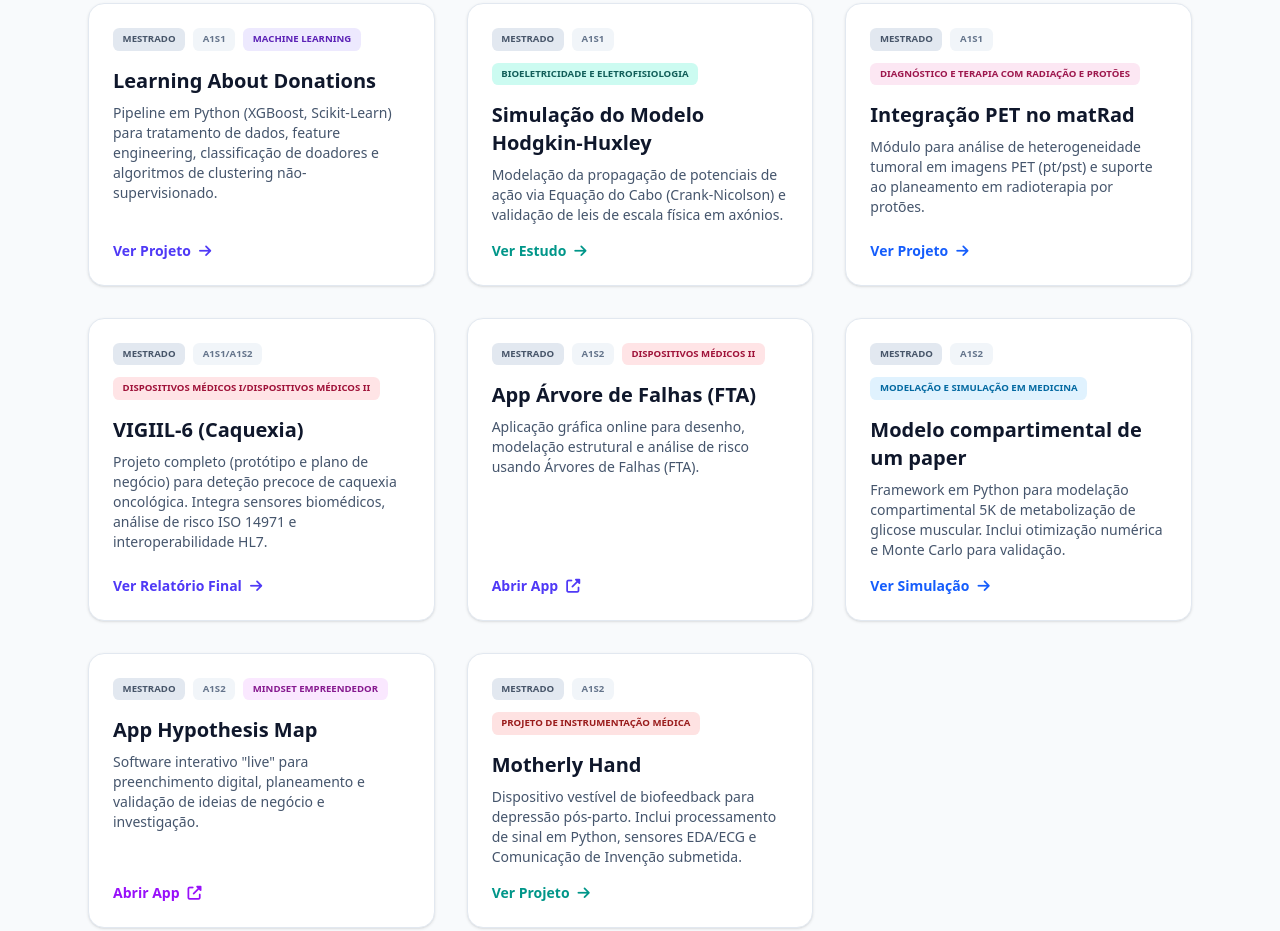
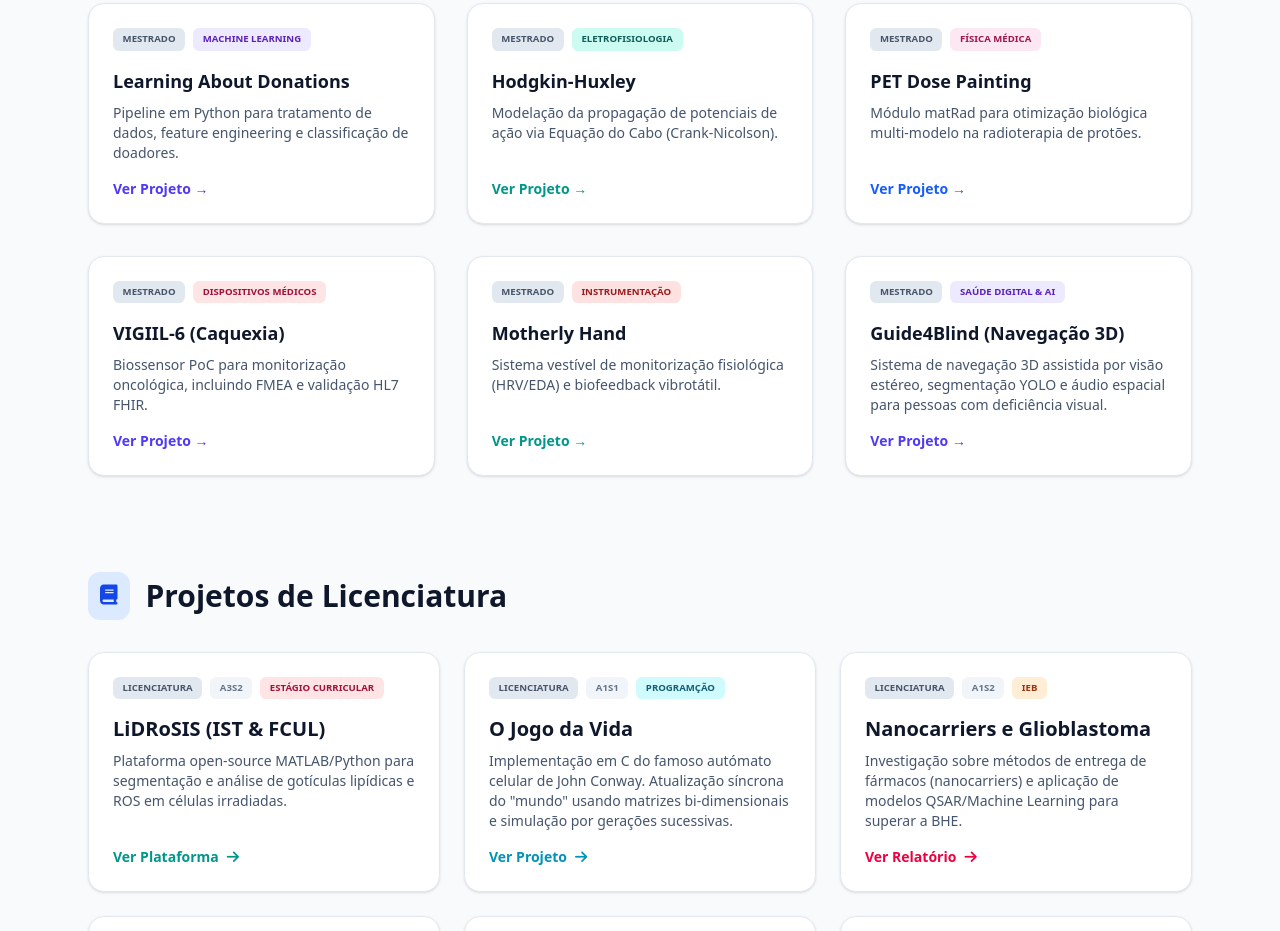
Before and after one commit to marco18010104/marco18010104.github.io, a plain HTML site: page index.html in a window 1280 px wide. Shown: the part 1384-2315 px from the top of the page. Drawn offline with nearby package versions, Linux system fonts and the light colour scheme.

Commit message:
Atualizar portfólio via Automated Life OS

```diff
--- a/index.html
+++ b/index.html
@@ -113,110 +113,79 @@
             <h2 class="text-3xl font-bold text-slate-900 mb-8 border-b-2 border-indigo-500 pb-2 inline-block">Projetos de Mestrado</h2>
 
             <div class="grid grid-cols-1 md:grid-cols-2 lg:grid-cols-3 gap-8">
-
-                <div class="bg-white rounded-2xl shadow-sm border border-slate-200 p-6 flex flex-col hover:shadow-xl hover:-translate-y-1 transition-all" data-aos="fade-up">
+                <!-- LIFEOS:MESTRADO:START -->
+                <div class="bg-white rounded-2xl shadow-sm border border-slate-200 p-6 flex flex-col hover:shadow-xl transition-all">
+                    <div class="mb-4">
                         <div class="flex flex-wrap gap-2 mb-3">
                             <span class="tag t-grau">Mestrado</span>
-                        <span class="tag t-semestre">A1S1</span>
                             <span class="tag t-ml">Machine Learning</span>
                         </div>
-                    <div class="flex-grow">
-                        <h3 class="text-xl font-bold text-slate-900 mb-2">Learning About Donations</h3>
-                        <p class="text-slate-600 text-sm mb-4">Pipeline em Python (XGBoost, Scikit-Learn) para tratamento de dados, feature engineering, classificação de doadores e algoritmos de clustering não-supervisionado.</p>
+                        <h3 class="text-lg font-bold text-slate-900 mb-2">Learning About Donations</h3>
+                        <p class="text-slate-600 text-sm">Pipeline em Python para tratamento de dados, feature engineering e classificação de doadores.</p>
                     </div>
-                    <a href="projeto-ml.html" class="text-indigo-600 font-semibold text-sm hover:text-indigo-800 mt-auto flex items-center">Ver Projeto <i class="fas fa-arrow-right ml-2"></i></a>
+                    <a href="projeto-ml.html" class="text-indigo-600 font-semibold text-sm mt-auto">Ver Projeto →</a>
                 </div>
 
-                <div class="bg-white rounded-2xl shadow-sm border border-slate-200 p-6 flex flex-col hover:shadow-xl hover:-translate-y-1 transition-all" data-aos="fade-up">
+                <div class="bg-white rounded-2xl shadow-sm border border-slate-200 p-6 flex flex-col hover:shadow-xl transition-all">
+                    <div class="mb-4">
                         <div class="flex flex-wrap gap-2 mb-3">
                             <span class="tag t-grau">Mestrado</span>
-                        <span class="tag t-semestre">A1S1</span>
-                        <span class="tag t-bioel">Bioeletricidade e Eletrofisiologia</span>
+                            <span class="tag t-bioel">Eletrofisiologia</span>
                         </div>
-                    <div class="flex-grow">
-                        <h3 class="text-xl font-bold text-slate-900 mb-2">Simulação do Modelo Hodgkin-Huxley</h3>
-                        <p class="text-slate-600 text-sm mb-4">Modelação da propagação de potenciais de ação via Equação do Cabo (Crank-Nicolson) e validação de leis de escala física em axónios.</p>
+                        <h3 class="text-lg font-bold text-slate-900 mb-2">Hodgkin-Huxley</h3>
+                        <p class="text-slate-600 text-sm">Modelação da propagação de potenciais de ação via Equação do Cabo (Crank-Nicolson).</p>
                     </div>
-                    <a href="projeto-bioeletr.html" class="text-teal-600 font-semibold text-sm hover:text-teal-800 mt-auto flex items-center">Ver Estudo <i class="fas fa-arrow-right ml-2"></i></a>
+                    <a href="projeto-bioeletr.html" class="text-teal-600 font-semibold text-sm mt-auto">Ver Projeto →</a>
                 </div>
 
-                <div class="bg-white rounded-2xl shadow-sm border border-slate-200 p-6 flex flex-col hover:shadow-xl hover:-translate-y-1 transition-all" data-aos="fade-up">
+                <div class="bg-white rounded-2xl shadow-sm border border-slate-200 p-6 flex flex-col hover:shadow-xl transition-all">
+                    <div class="mb-4">
                         <div class="flex flex-wrap gap-2 mb-3">
                             <span class="tag t-grau">Mestrado</span>
-                        <span class="tag t-semestre">A1S1</span>
-                        <span class="tag t-rad">Diagnóstico e Terapia com Radiação e Protões</span>
+                            <span class="tag t-rad">Física Médica</span>
                         </div>
-                    <div class="flex-grow">
-                        <h3 class="text-xl font-bold text-slate-900 mb-2">Integração PET no matRad</h3>
-                        <p class="text-slate-600 text-sm mb-4">Módulo para análise de heterogeneidade tumoral em imagens PET (pt/pst) e suporte ao planeamento em radioterapia por protões.</p>
+                        <h3 class="text-lg font-bold text-slate-900 mb-2">PET Dose Painting</h3>
+                        <p class="text-slate-600 text-sm">Módulo matRad para otimização biológica multi-modelo na radioterapia de protões.</p>
                     </div>
-                    <a href="projeto-matrad.html" class="text-blue-600 font-semibold text-sm hover:text-blue-800 mt-auto flex items-center">Ver Projeto <i class="fas fa-arrow-right ml-2"></i></a>
+                    <a href="projeto-matrad.html" class="text-blue-600 font-semibold text-sm mt-auto">Ver Projeto →</a>
                 </div>
 
-                <div class="bg-white rounded-2xl shadow-sm border border-slate-200 p-6 flex flex-col hover:shadow-xl hover:-translate-y-1 transition-all" data-aos="fade-up" data-delay="300">
+                <div class="bg-white rounded-2xl shadow-sm border border-slate-200 p-6 flex flex-col hover:shadow-xl transition-all">
+                    <div class="mb-4">
                         <div class="flex flex-wrap gap-2 mb-3">
                             <span class="tag t-grau">Mestrado</span>
-                        <span class="tag t-semestre">A1S1/A1S2</span>
-                        <span class="tag t-dm">Dispositivos Médicos I/Dispositivos Médicos II</span>
+                            <span class="tag t-dm">Dispositivos Médicos</span>
                         </div>
-                    <div class="flex-grow">
-                        <h3 class="text-xl font-bold text-slate-900 mb-2">VIGIIL-6 (Caquexia)</h3>
-                        <p class="text-slate-600 text-sm mb-4">Projeto completo (protótipo e plano de negócio) para deteção precoce de caquexia oncológica. Integra sensores biomédicos, análise de risco ISO 14971 e interoperabilidade HL7.</p>
+                        <h3 class="text-lg font-bold text-slate-900 mb-2">VIGIIL-6 (Caquexia)</h3>
+                        <p class="text-slate-600 text-sm">Biossensor PoC para monitorização oncológica, incluindo FMEA e validação HL7 FHIR.</p>
                     </div>
-                    <a href="projeto-cachexia.html" class="text-indigo-600 font-semibold text-sm hover:text-indigo-800 mt-auto flex items-center">Ver Relatório Final <i class="fas fa-arrow-right ml-2"></i></a>
+                    <a href="projeto-cachexia.html" class="text-indigo-600 font-semibold text-sm mt-auto">Ver Projeto →</a>
                 </div>
 
-                <div class="bg-white rounded-2xl shadow-sm border border-slate-200 p-6 flex flex-col hover:shadow-xl hover:-translate-y-1 transition-all" data-aos="fade-up" data-delay="100">
+                <div class="bg-white rounded-2xl shadow-sm border border-slate-200 p-6 flex flex-col hover:shadow-xl transition-all">
+                    <div class="mb-4">
                         <div class="flex flex-wrap gap-2 mb-3">
                             <span class="tag t-grau">Mestrado</span>
-                        <span class="tag t-semestre">A1S2</span>
-                        <span class="tag t-dm">Dispositivos Médicos II</span>
+                            <span class="tag t-pim">Instrumentação</span>
                         </div>
-                    <div class="flex-grow">
-                        <h3 class="text-xl font-bold text-slate-900 mb-2">App Árvore de Falhas (FTA)</h3>
-                        <p class="text-slate-600 text-sm mb-4">Aplicação gráfica online para desenho, modelação estrutural e análise de risco usando Árvores de Falhas (FTA).</p>
+                        <h3 class="text-lg font-bold text-slate-900 mb-2">Motherly Hand</h3>
+                        <p class="text-slate-600 text-sm">Sistema vestível de monitorização fisiológica (HRV/EDA) e biofeedback vibrotátil.</p>
                     </div>
-                    <a href="app-fta.html" target="_blank" class="text-indigo-600 font-semibold text-sm hover:text-indigo-800 mt-auto flex items-center">Abrir App <i class="fas fa-external-link-alt ml-2"></i></a>
+                    <a href="projeto-pim.html" class="text-teal-600 font-semibold text-sm mt-auto">Ver Projeto →</a>
                 </div>
 
-                <div class="bg-white rounded-2xl shadow-sm border border-slate-200 p-6 flex flex-col hover:shadow-xl hover:-translate-y-1 transition-all" data-aos="fade-up" data-delay="400">
+                <div class="bg-white rounded-2xl shadow-sm border border-slate-200 p-6 flex flex-col hover:shadow-xl transition-all">
+                    <div class="mb-4">
                         <div class="flex flex-wrap gap-2 mb-3">
                             <span class="tag t-grau">Mestrado</span>
-                        <span class="tag t-semestre">A1S2</span>
-                        <span class="tag t-msm">Modelação e Simulação em Medicina</span>
+                            <span class="tag t-ml">Saúde Digital & AI</span>
                         </div>
-                    <div class="flex-grow">
-                        <h3 class="text-xl font-bold text-slate-900 mb-2">Modelo compartimental de um paper</h3>
-                        <p class="text-slate-600 text-sm mb-4">Framework em Python para modelação compartimental 5K de metabolização de glicose muscular. Inclui otimização numérica e Monte Carlo para validação.</p>
+                        <h3 class="text-lg font-bold text-slate-900 mb-2">Guide4Blind (Navegação 3D)</h3>
+                        <p class="text-slate-600 text-sm">Sistema de navegação 3D assistida por visão estéreo, segmentação YOLO e áudio espacial para pessoas com deficiência visual.</p>
                     </div>
-                    <a href="projeto-msm.html" class="text-blue-600 font-semibold text-sm hover:text-blue-800 mt-auto flex items-center">Ver Simulação <i class="fas fa-arrow-right ml-2"></i></a>
+                    <a href="projeto-guide4blind.html" class="text-indigo-600 font-semibold text-sm mt-auto">Ver Projeto →</a>
                 </div>
-
-                <div class="bg-white rounded-2xl shadow-sm border border-slate-200 p-6 flex flex-col hover:shadow-xl hover:-translate-y-1 transition-all" data-aos="fade-up" data-delay="200">
-                    <div class="flex flex-wrap gap-2 mb-3">
-                        <span class="tag t-grau">Mestrado</span>
-                        <span class="tag t-semestre">A1S2</span>
-                        <span class="tag t-emp">Mindset Empreendedor</span>
-                    </div>
-                    <div class="flex-grow">
-                        <h3 class="text-xl font-bold text-slate-900 mb-2">App Hypothesis Map</h3>
-                        <p class="text-slate-600 text-sm mb-4">Software interativo "live" para preenchimento digital, planeamento e validação de ideias de negócio e investigação.</p>
-                    </div>
-                    <a href="app-hypothesis.html" target="_blank" class="text-purple-600 font-semibold text-sm hover:text-purple-800 mt-auto flex items-center">Abrir App <i class="fas fa-external-link-alt ml-2"></i></a>
-                </div>
-
-                <div class="bg-white rounded-2xl shadow-sm border border-slate-200 p-6 flex flex-col hover:shadow-xl hover:-translate-y-1 transition-all" data-aos="fade-up" data-delay="500">
-                    <div class="flex flex-wrap gap-2 mb-3">
-                        <span class="tag t-grau">Mestrado</span>
-                        <span class="tag t-semestre">A1S2</span>
-                        <span class="tag t-pim">Projeto de Instrumentação Médica</span>
-                    </div>
-                    <div class="flex-grow">
-                        <h3 class="text-xl font-bold text-slate-900 mb-2">Motherly Hand</h3>
-                        <p class="text-slate-600 text-sm mb-4">Dispositivo vestível de biofeedback para depressão pós-parto. Inclui processamento de sinal em Python, sensores EDA/ECG e Comunicação de Invenção submetida.</p>
-                    </div>
-                    <a href="projeto-pim.html" class="text-teal-600 font-semibold text-sm hover:text-teal-800 mt-auto flex items-center">Ver Projeto <i class="fas fa-arrow-right ml-2"></i></a>
-                </div>
+                <!-- LIFEOS:MESTRADO:END -->
             </div>
         </section>
 
```
Also changed, not shown: projeto-guide4blind.html (added, +41 -0 lines). Lines whose indentation alone changed are shown as unchanged.
